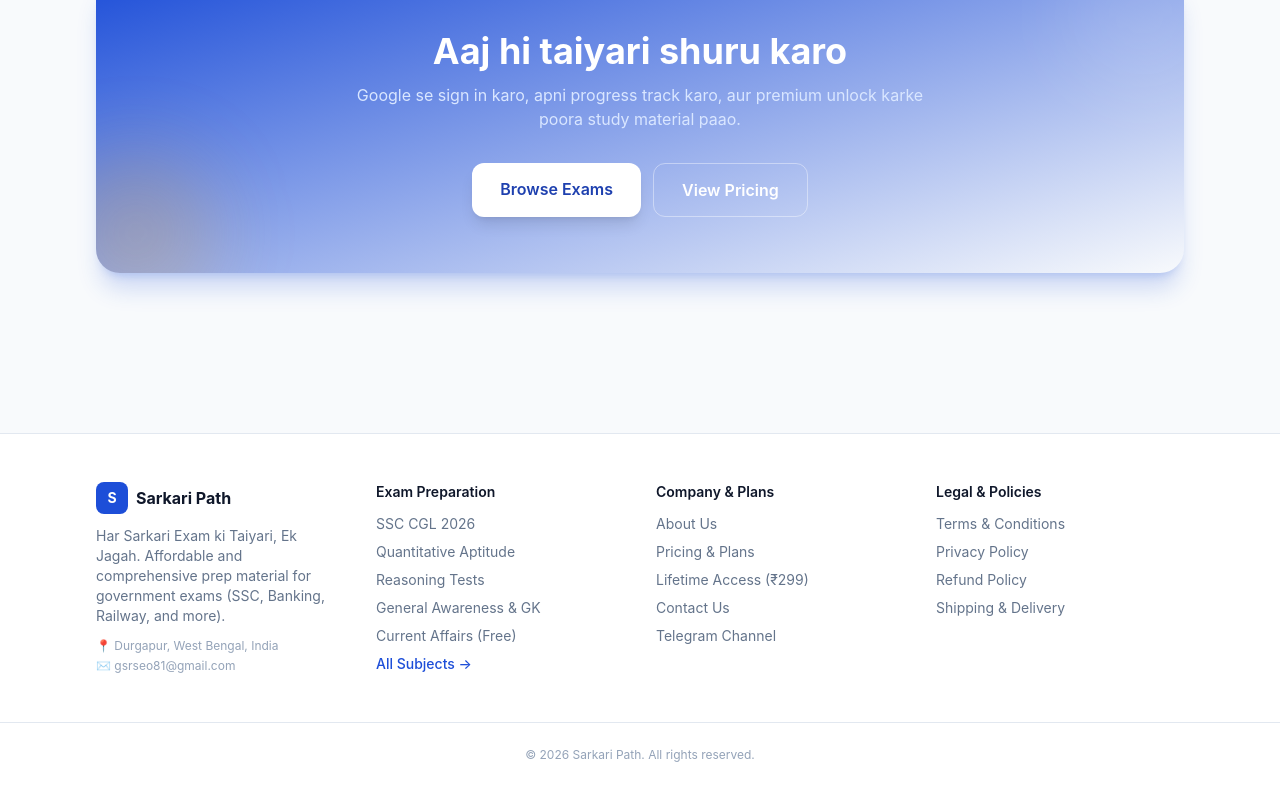
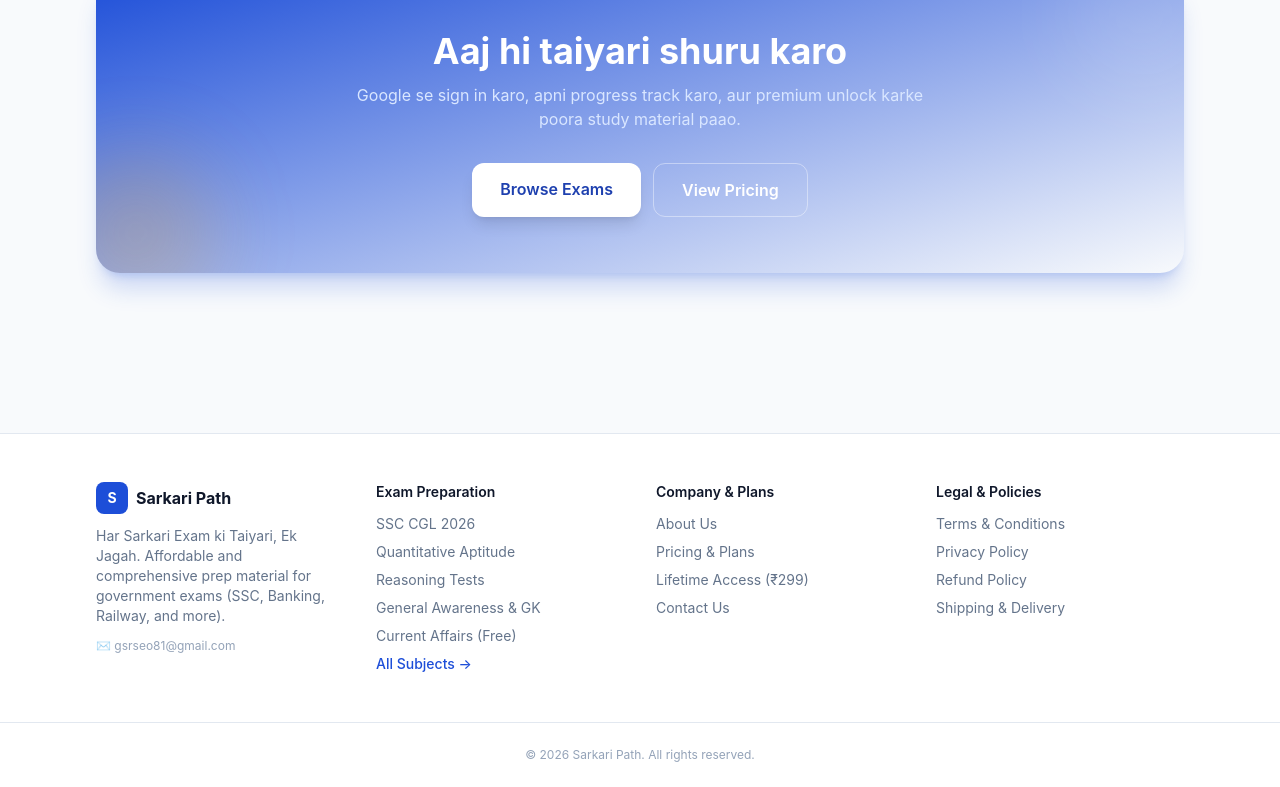
Before and after one commit to gourav789/sarkaripath, a Next.js app: page / in a window 1280 px wide. Shown: the part 3691-4478 px from the top of the page. Built offline with nearby package versions, Linux system fonts and the light colour scheme; no server answers.

Commit message:
Remove Durgapur location & Telegram link from footer

```diff
--- a/src/components/Footer.js
+++ b/src/components/Footer.js
@@ -18,7 +18,6 @@ export default function Footer() {
             {site.tagline}. Affordable and comprehensive prep material for government exams (SSC, Banking, Railway, and more).
           </p>
           <div className="text-xs text-slate-400 space-y-1">
-            <p>📍 Durgapur, West Bengal, India</p>
             <p>
               ✉️{" "}
               <a
@@ -92,14 +91,6 @@ export default function Footer() {
                 Contact Us
               </Link>
             </li>
-            <li>
-              <a
-                href={site.telegram}
-                className="hover:text-brand-600 inline-flex items-center gap-1"
-              >
-                Telegram Channel
-              </a>
-            </li>
           </ul>
         </div>
 
```
